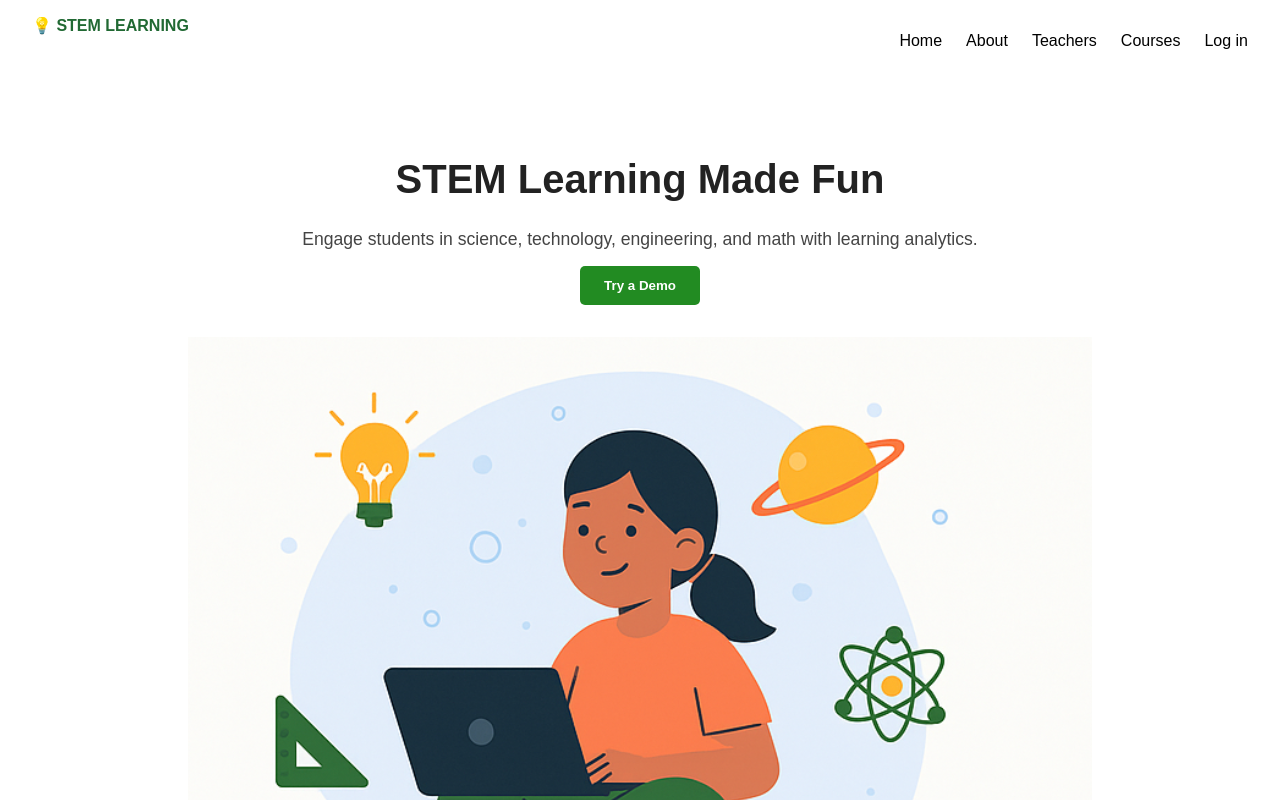
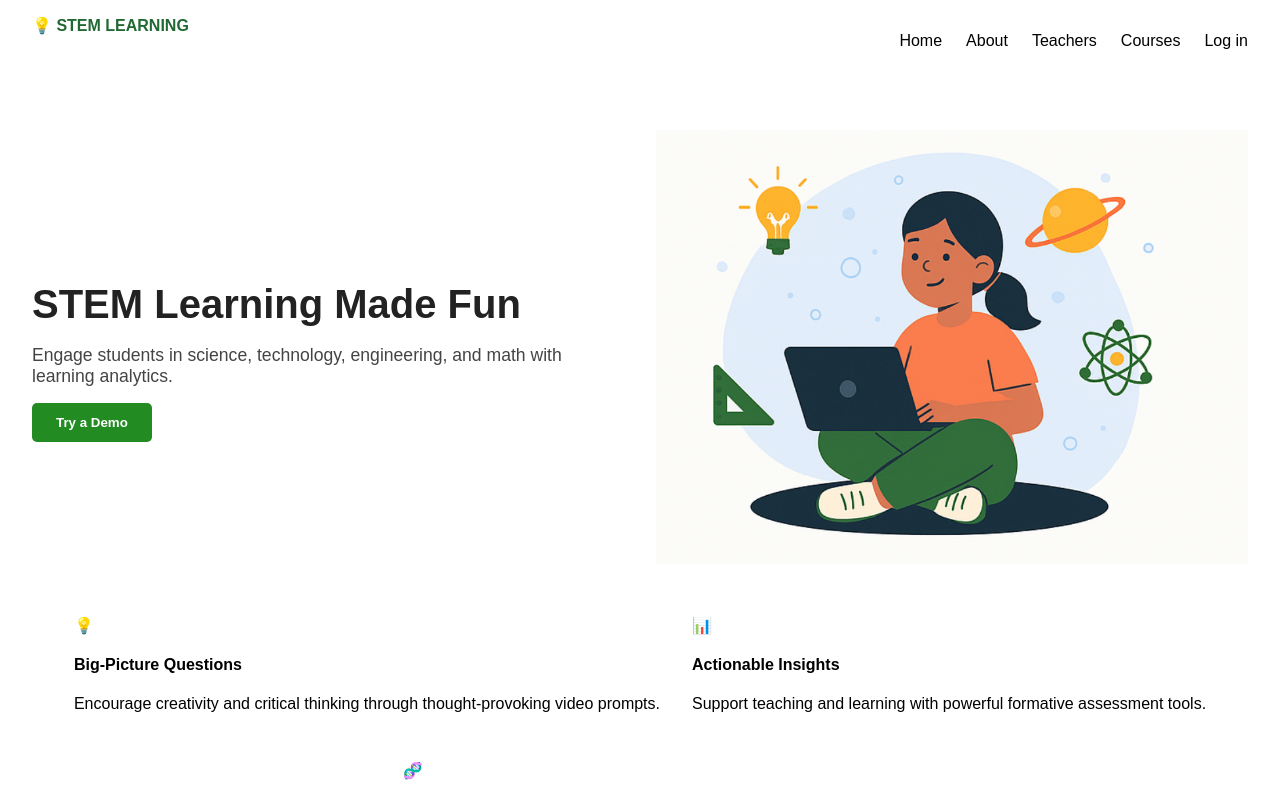
Before and after one commit to paingheinkyaw1/stemlearning_demo, a React (Create React App) app: page / in a window 1280 px wide. Shown: the top 800 px of the page. Built offline with nearby package versions, Linux system fonts and the light colour scheme.

Commit message:
update image

```diff
--- a/src/HeroSection.css
+++ b/src/HeroSection.css
@@ -1,18 +1,31 @@
 .hero {
   padding: 3rem 2rem;
   background: white;
-  text-align: center;
 }
 
-.hero h1 {
+.hero-top {
+  display: flex;
+  justify-content: space-between;
+  align-items: center;
+  gap: 2rem;
+  flex-wrap: wrap;
+}
+
+.hero-left {
+  flex: 1;
+  min-width: 280px;
+}
+
+.hero-left h1 {
   font-size: 2.5rem;
+  margin-bottom: 1rem;
   color: #222;
 }
 
-.hero p {
+.hero-left p {
   font-size: 1.1rem;
+  margin-bottom: 1rem;
   color: #444;
-  margin: 1rem 0;
 }
 
 .demo-btn {
@@ -23,13 +36,17 @@
   border-radius: 5px;
   font-weight: bold;
   cursor: pointer;
-  margin-bottom: 2rem;
 }
 
-.hero-image img {
+.hero-right {
+  flex: 1;
+  min-width: 280px;
+  text-align: center;
+}
+
+.hero-right img {
   max-width: 100%;
   height: auto;
-  margin-bottom: 2rem;
 }
 
 .features {
@@ -37,11 +54,5 @@
   flex-wrap: wrap;
   justify-content: center;
   gap: 2rem;
+  margin-top: 3rem;
 }
-
-.feature-card {
-  display: flex;
-  gap: 1rem;
-  max-width: 280px;
-  text-align: left;
-}
--- a/src/HeroSection.js
+++ b/src/HeroSection.js
@@ -1,20 +1,23 @@
 import React from "react";
 import FeatureCard from "./FeatureCard";
-import LaptopImage from "./assets/laptop-kid.png"; // Or from a URL
+import LaptopImage from "./assets/laptop-kid.png"; // Or external URL
 import "./HeroSection.css";
 
 function HeroSection() {
   return (
     <div className="hero">
+      <div className="hero-top">
+        <div className="hero-left">
           <h1>STEM Learning Made Fun</h1>
           <p>
             Engage students in science, technology, engineering, and math with
             learning analytics.
           </p>
           <button className="demo-btn">Try a Demo</button>
-
-      <div className="hero-image">
+        </div>
+        <div className="hero-right">
           <img src={LaptopImage} alt="Child using laptop" />
+        </div>
       </div>
 
       <div className="features">
```
Lines whose indentation alone changed are shown as unchanged.
